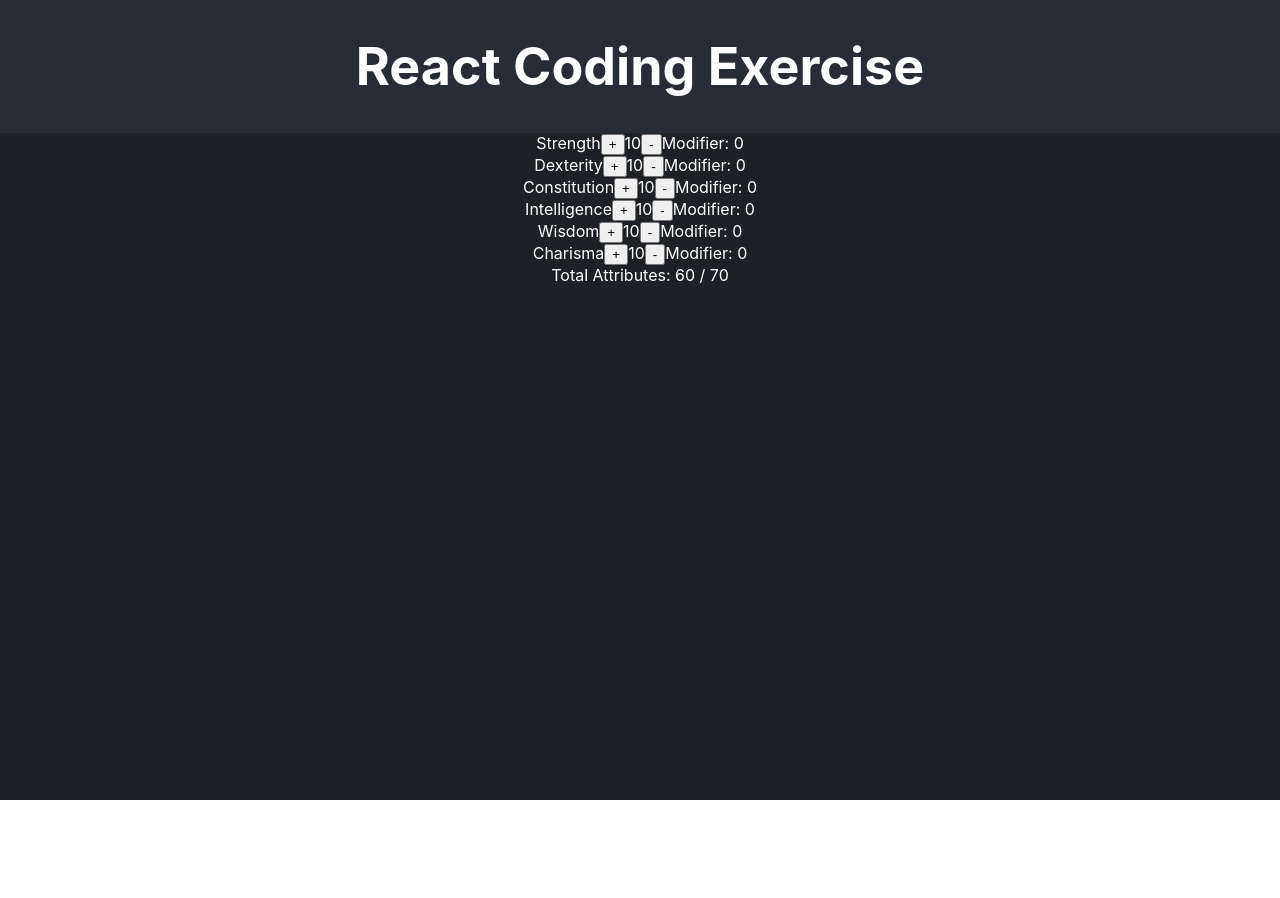
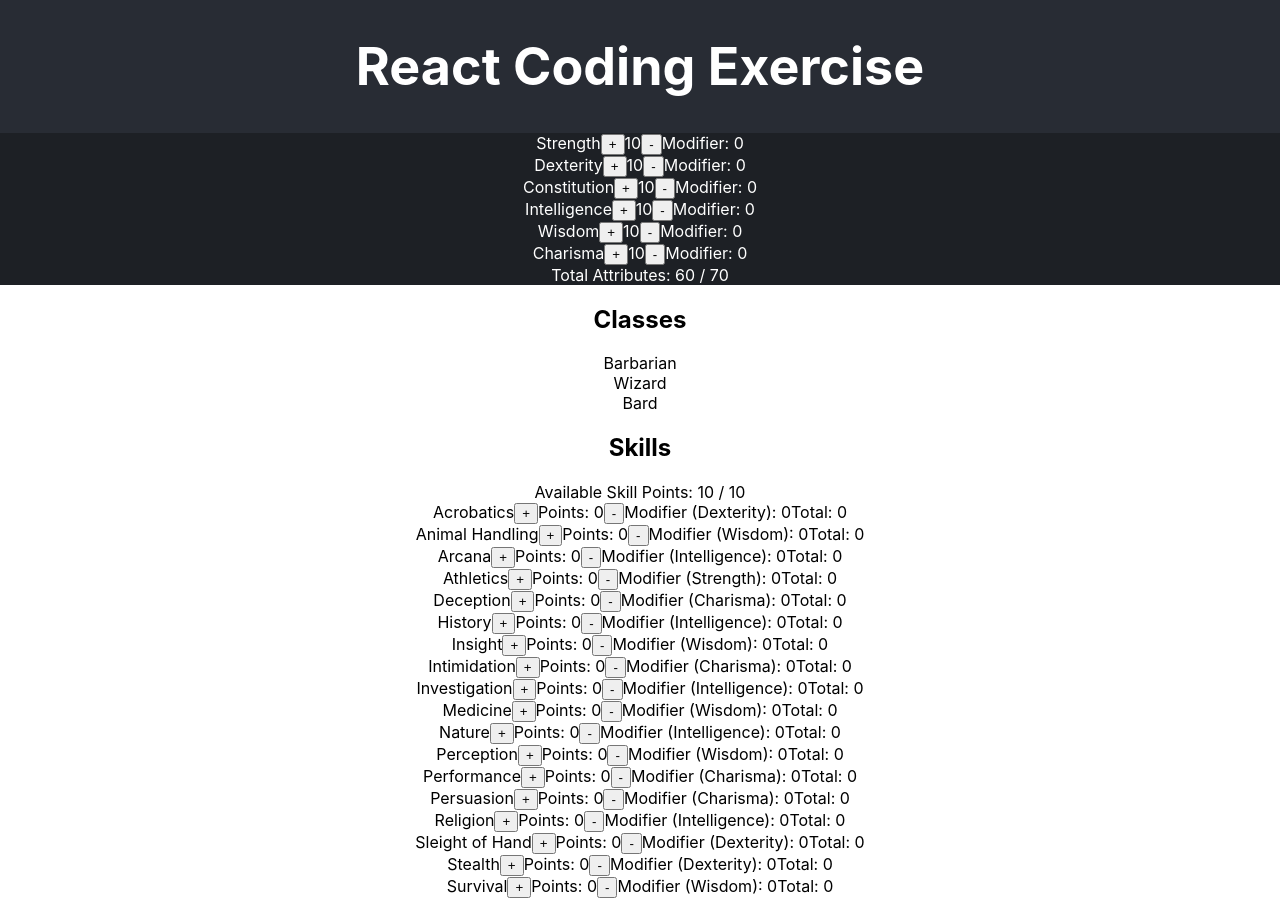
Before and after one commit to fropsyboy/recruiting-webapp-character, a React (Create React App) app: page / in a window 1280 px wide. Before the commit the page ends 800 px from the top, so only its background shows below. Built offline with nearby package versions, Linux system fonts and the light colour scheme.

Commit message:
Class and skill management

```diff
--- a/src/App.tsx
+++ b/src/App.tsx
@@ -31,12 +31,51 @@ function App() {
 
        // Ensure the new total does not exceed the maximum allowed
        if (totalAttributes + (increment ? 1 : -1) > maxAttributeTotal || newValue < 0) {
+        alert('Total attribute points cannot exceed 70.');
          return prevAttributes;
        }
 
        return { ...prevAttributes, [key]: newValue };
      });
    };
+
+     // State for selected class
+  const [selectedClass, setSelectedClass] = useState<string | null>(null);
+
+  // State for skill points
+  const [skillPoints, setSkillPoints] = useState<{ [key: string]: number }>(
+    Object.fromEntries(SKILL_LIST.map(skill => [skill.name, 0]))
+  );
+
+  // Check if character meets requirements for a class
+  const qualifiesForClass = (className: string): boolean => {
+    const requirements = CLASS_LIST[className];
+    return ATTRIBUTE_LIST.every(attribute => attributes[attribute as keyof Attributes] >= requirements[attribute as keyof Attributes]);
+  };
+
+  // Handle selecting a class
+  const handleClassSelection = (className: string) => {
+    setSelectedClass(className);
+  };
+
+  // Calculate available skill points based on Intelligence modifier
+  const intelligenceModifier = calculateModifier(attributes.Intelligence);
+  const maxSkillPoints = 10 + (4 * intelligenceModifier);
+  const totalSkillPointsUsed = Object.values(skillPoints).reduce((acc, value) => acc + value, 0);
+
+  // Update skill points for a specific skill
+  const updateSkillPoints = (skillName: string, increment: boolean) => {
+    setSkillPoints(prevSkillPoints => {
+      const currentPoints = prevSkillPoints[skillName];
+      const newPoints = increment ? currentPoints + 1 : currentPoints - 1;
+
+      if (newPoints < 0 || totalSkillPointsUsed + (increment ? 1 : -1) > maxSkillPoints) {
+        return prevSkillPoints;
+      }
+
+      return { ...prevSkillPoints, [skillName]: newPoints };
+    });
+  };
 
 
   const [num, setNum] = useState<number>(0);
@@ -59,6 +98,46 @@ function App() {
         <div>Total Attributes: {totalAttributes} / {maxAttributeTotal}</div>
         </div>
       </section>
+      <section className="class-section">
+        <h2>Classes</h2>
+        {Object.keys(CLASS_LIST).map(className => (
+          <div
+            key={className}
+            className={`class-item ${qualifiesForClass(className) ? 'qualifies' : ''}`}
+            onClick={() => handleClassSelection(className)}
+          >
+            {className}
+          </div>
+        ))}
+        {selectedClass && (
+          <div className="class-requirements">
+            <h3>Requirements for {selectedClass}</h3>
+            <ul>
+              {Object.entries(CLASS_LIST[selectedClass]).map(([attribute, value]) => (
+                <li key={attribute}><>{attribute}: {value}</></li>
+              ))}
+            </ul>
+          </div>
+        )}
+      </section>
+      <section className="skills-section">
+        <h2>Skills</h2>
+        <div>Available Skill Points: {maxSkillPoints - totalSkillPointsUsed} / {maxSkillPoints}</div>
+        {SKILL_LIST.map(skill => {
+          const attributeModifier = calculateModifier(attributes[skill.attributeModifier as keyof Attributes]);
+          const totalSkill = skillPoints[skill.name] + attributeModifier;
+          return (
+            <div key={skill.name} className="skill-row">
+              <span>{skill.name}</span>
+              <button onClick={() => updateSkillPoints(skill.name, true)}>+</button>
+              <span>Points: {skillPoints[skill.name]}</span>
+              <button onClick={() => updateSkillPoints(skill.name, false)}>-</button>
+              <span>Modifier ({skill.attributeModifier}): {attributeModifier}</span>
+              <span>Total: {totalSkill}</span>
+            </div>
+          );
+        })}
+      </section>
     </div>
   );
 }
```
